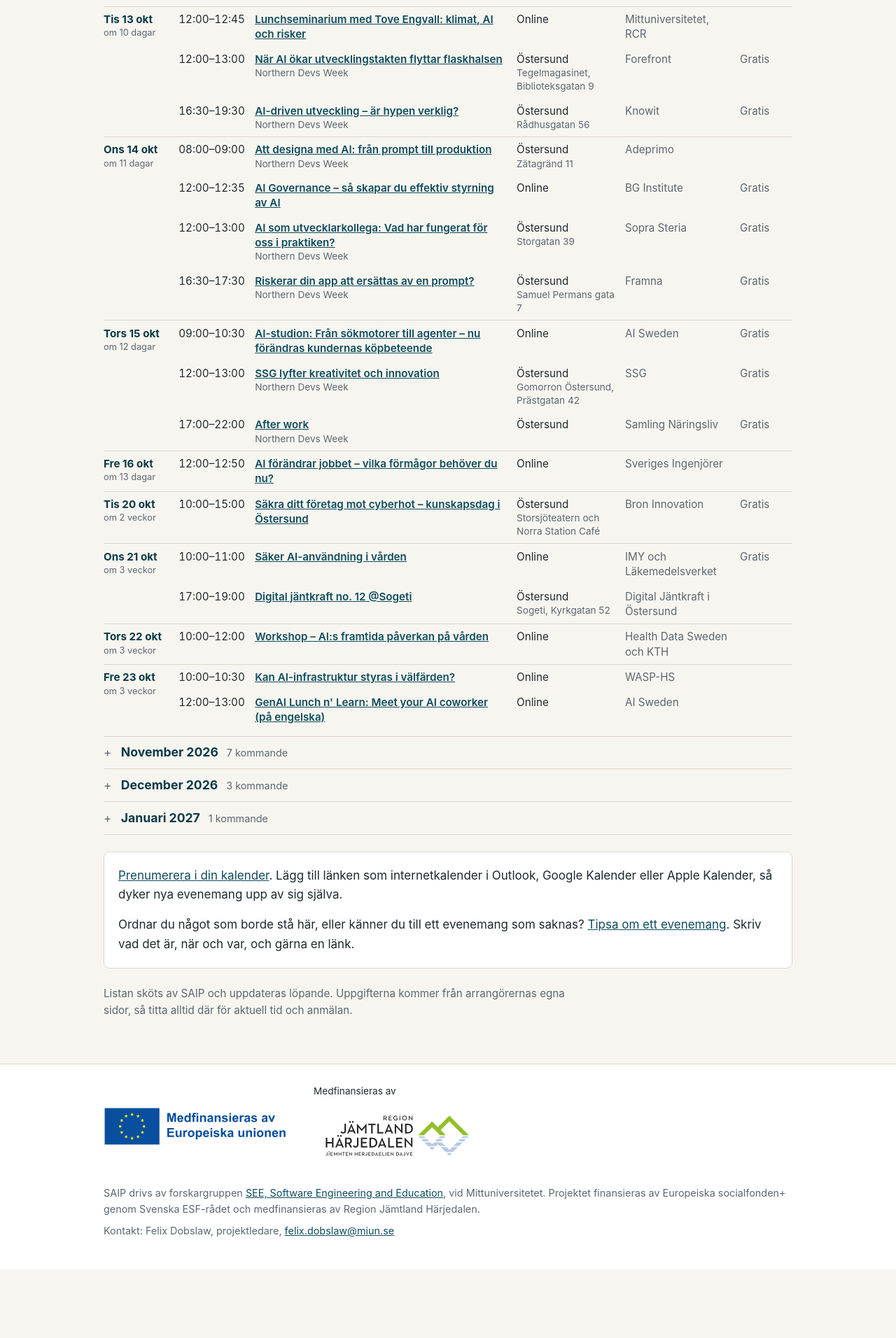
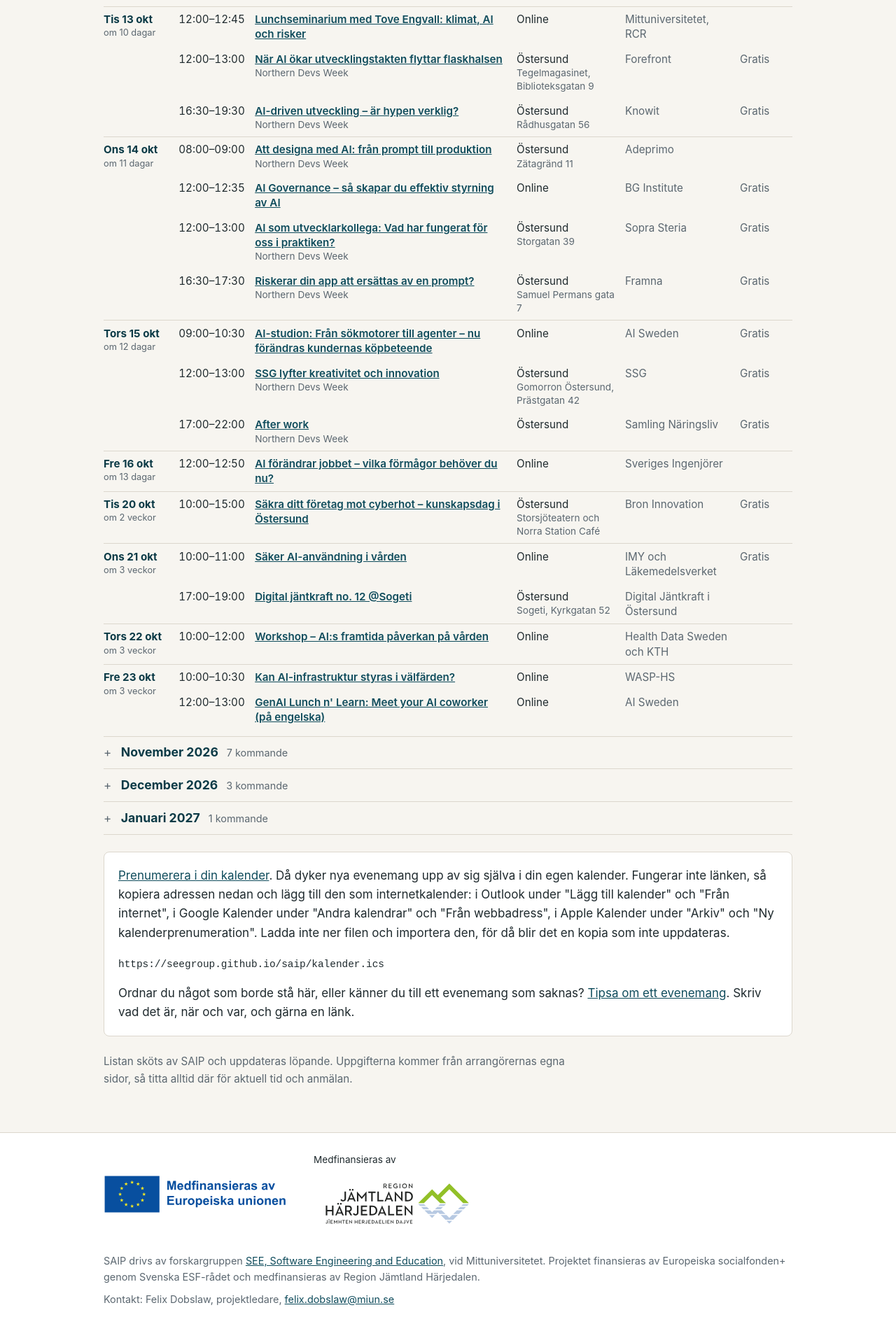
Before and after one commit to seegroup/seegroup.github.io, a Jekyll site: the page built from saip/kalender.md, in a window 1280 px wide. Shown: the part 868-2780 px from the top of the page at 70% size. Built offline with Jekyll 4.4.1, drawn with Linux system fonts in a browser that asks for light colours; before the commit the page ends 2682 px from its top, so only the background shows below that.

Commit message:
Make subscribing to the SAIP calendar work as a subscription
The subscribe link now opens with webcal://, so Outlook and Apple Calendar offer to subscribe instead of downloading the file. Below it the page shows the address to copy, with short steps for Outlook, Google Calendar and Apple Calendar. The feed asks calendar programs to fetch it again every 12 hours.

```diff
--- a/_layouts/saip.html
+++ b/_layouts/saip.html
@@ -111,6 +111,7 @@
       .c-cost:empty { display: none; }
     }
     .mark { display: inline-block; font-size: 0.75rem; font-weight: 600; letter-spacing: 0.04em; color: var(--accent); border: 1px solid var(--accent); border-radius: 0.25rem; padding: 0 0.35rem; margin-left: 0.35rem; vertical-align: 0.1em; }
+    .ics-url { font-size: 0.9rem; overflow-wrap: anywhere; user-select: all; }
     [hidden] { display: none !important; }
     .site-footer { border-top: 1px solid var(--line); background: var(--surface); padding: 1.75rem 0 2.25rem; font-size: 0.9rem; color: var(--muted); }
     .funders { display: flex; flex-wrap: wrap; align-items: center; gap: 1.5rem 2.5rem; margin: 0 0 1.5rem; }
--- a/saip/kalender.md
+++ b/saip/kalender.md
@@ -128,7 +128,9 @@ wide: true
 </div>
 
 <div class="box" id="tipsa" markdown="0">
-<p><a href="{{ '/saip/kalender.ics' | relative_url }}">Prenumerera i din kalender</a>. Lägg till länken som internetkalender i Outlook, Google Kalender eller Apple Kalender, så dyker nya evenemang upp av sig själva.</p>
+{% capture ics_url %}{{ site.url }}{{ '/saip/kalender.ics' | relative_url }}{% endcapture %}
+<p><a href="{{ ics_url | replace_first: 'https://', 'webcal://' | replace_first: 'http://', 'webcal://' }}">Prenumerera i din kalender</a>. Då dyker nya evenemang upp av sig själva i din egen kalender. Fungerar inte länken, så kopiera adressen nedan och lägg till den som internetkalender: i Outlook under "Lägg till kalender" och "Från internet", i Google Kalender under "Andra kalendrar" och "Från webbadress", i Apple Kalender under "Arkiv" och "Ny kalenderprenumeration". Ladda inte ner filen och importera den, för då blir det en kopia som inte uppdateras.</p>
+<p><code class="ics-url">{{ ics_url }}</code></p>
 <p>Ordnar du något som borde stå här, eller känner du till ett evenemang som saknas? <a href="mailto:felix.dobslaw@miun.se?subject=SAIP%20kalender%20%E2%80%93%20tips%20om%20evenemang">Tipsa om ett evenemang</a>. Skriv vad det är, när och var, och gärna en länk.</p>
 </div>
 
```
Also changed, not shown: 1 other file.
